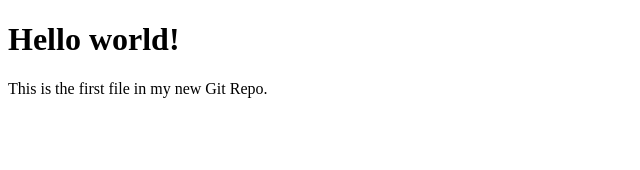
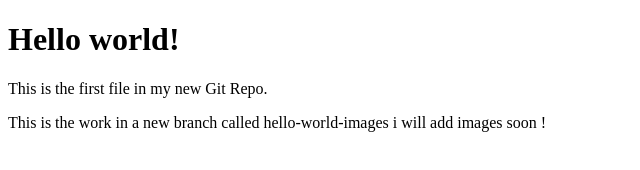
Before and after one commit to Noureddine0-2/test, a plain HTML site: page index.html in a window 1280 px wide. Shown: the whole page, without its empty margins (0-640 px from the left). Drawn offline with Linux system fonts and the light colour scheme.

```diff
--- a/index.html
+++ b/index.html
@@ -7,6 +7,7 @@
 
 <h1>Hello world!</h1>
 <p>This is the first file in my new Git Repo.</p>
+<p>This is the work in a  new branch called hello-world-images i will add images soon ! </p>
 
 </body>
 </html>
```
